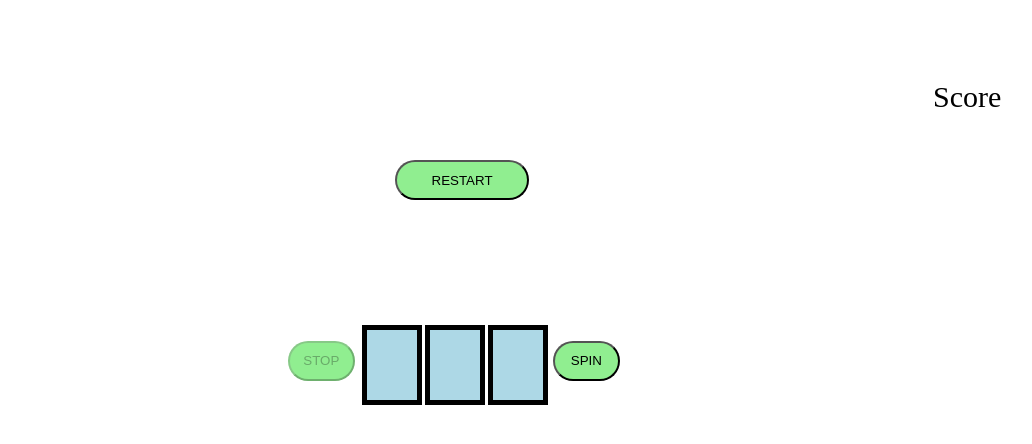
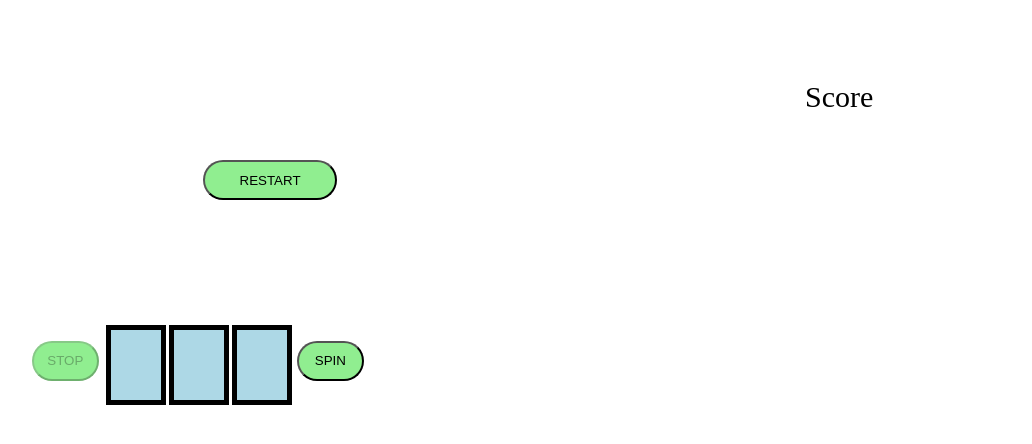
Before and after one commit to RigvedManoj/Old_Github.IO, a plain HTML site: page spider1.html in a window 1280 px wide. Shown: the whole page, without its empty margins (219-1251 px from the left). Drawn offline with Linux system fonts and the light colour scheme.

Commit message:
Update spider1.html

```diff
--- a/spider1.html
+++ b/spider1.html
@@ -25,7 +25,7 @@ img
 {
   position:absolute;
   top:10%;
-  left:90%;
+  left:80%;
   font-size: 30px;
 }
 #div2
@@ -42,7 +42,7 @@ img
   margin: 5px;
  position: fixed;
 	top: 40%;
-	left:45%;
+	left:25%;
 }
 #div3
 {background-color: lightblue;
@@ -93,7 +93,7 @@ button
   position: absolute;
     width:10em;
   top:20%;
-  left:48%;
+  left:33%;
 }
 #p5
 {
```
